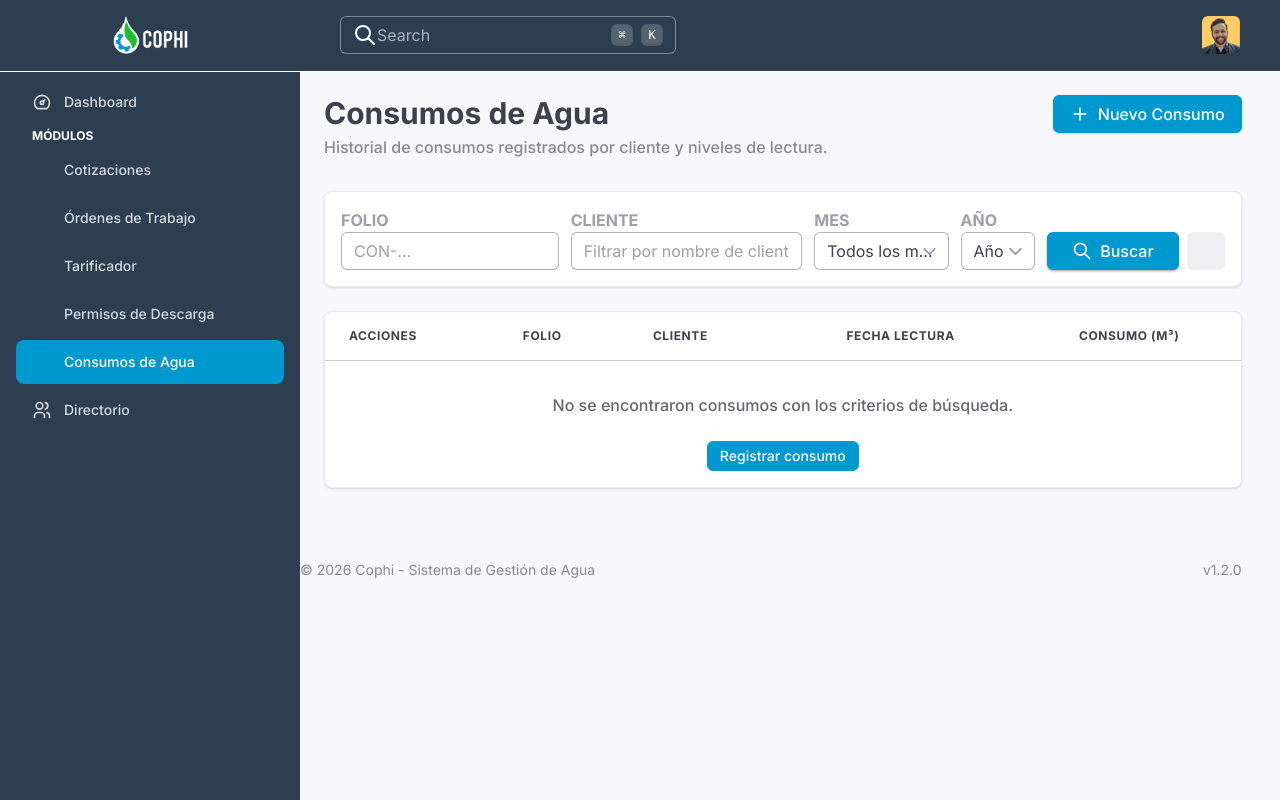
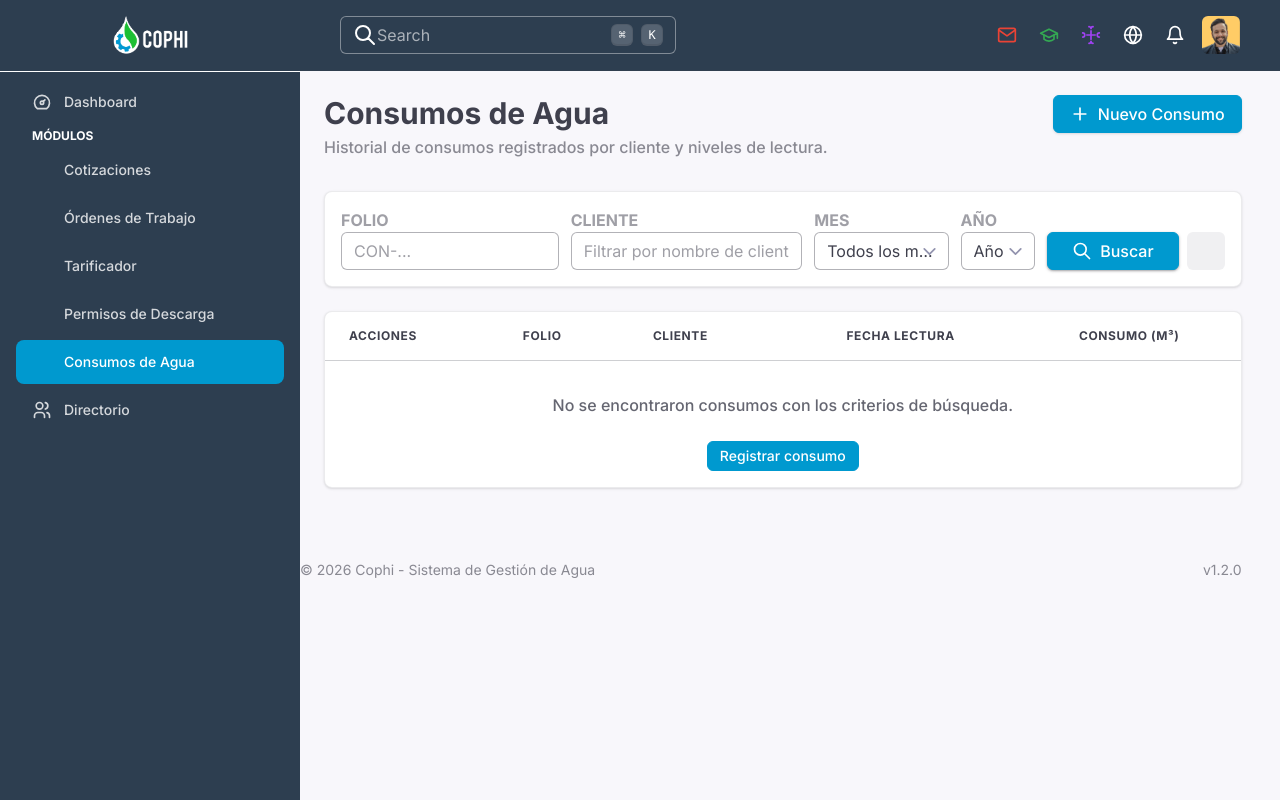
Before and after one commit to iyari02medina/Plantillas, a Flask app: page /consumos in a window 1280 px wide. Run offline with Flask 3, Linux system fonts and the light colour scheme.

Commit message:
se agregaron iconos al navbar

```diff
--- a/interfaz/templates/base_flyonui.html
+++ b/interfaz/templates/base_flyonui.html
@@ -168,7 +168,71 @@
                         </div>
                     </div>
 
-                    <div class="navbar-end items-center gap-4">
+                    <div class="navbar-end items-center gap-2">
+                        <!-- Quick Links -->
+                        <div class="flex items-center gap-1 mr-2">
+                            <!-- Gmail -->
+                            <a href="https://mail.google.com" target="_blank"
+                                class="btn btn-text btn-circle hover:bg-white/10" title="Gmail">
+                                <svg xmlns="http://www.w3.org/2000/svg" width="20" height="20" viewBox="0 0 24 24"
+                                    fill="none" stroke="#ea4335" stroke-width="2" stroke-linecap="round"
+                                    stroke-linejoin="round">
+                                    <path
+                                        d="M4 4h16c1.1 0 2 .9 2 2v12c0 1.1-.9 2-2 2H4c-1.1 0-2-.9-2-2V6c0-1.1.9-2 2-2z">
+                                    </path>
+                                    <polyline points="22,6 12,13 2,6"></polyline>
+                                </svg>
+                            </a>
+                            <!-- Google Drive -->
+                            <a href="https://drive.google.com" target="_blank"
+                                class="btn btn-text btn-circle hover:bg-white/10" title="Google Drive">
+                                <svg xmlns="http://www.w3.org/2000/svg" width="20" height="20" viewBox="0 0 24 24"
+                                    fill="none" stroke="#34a853" stroke-width="2" stroke-linecap="round"
+                                    stroke-linejoin="round">
+                                    <path d="M22 10v6M2 10l10-5 10 5-10 5z"></path>
+                                    <path d="M6 12v5c3 3 9 3 12 0v-5"></path>
+                                </svg>
+                            </a>
+                            <!-- NotebookLM -->
+                            <a href="https://notebooklm.google.com" target="_blank"
+                                class="btn btn-text btn-circle hover:bg-white/10" title="NotebookLM">
+                                <svg xmlns="http://www.w3.org/2000/svg" width="20" height="20" viewBox="0 0 24 24"
+                                    fill="none" stroke="#a142f4" stroke-width="2" stroke-linecap="round"
+                                    stroke-linejoin="round">
+                                    <path
+                                        d="M9.5 2A2.5 2.5 0 0 1 12 4.5A2.5 2.5 0 0 1 14.5 2M9.5 22A2.5 2.5 0 0 0 12 19.5A2.5 2.5 0 0 0 14.5 22M2 9.5A2.5 2.5 0 0 1 4.5 12A2.5 2.5 0 0 1 2 14.5M22 9.5A2.5 2.5 0 0 0 19.5 12A2.5 2.5 0 0 0 22 14.5M12 7v10M7 12h10">
+                                    </path>
+                                </svg>
+                            </a>
+                            <!-- Web -->
+                            <a href="#" target="_blank" class="btn btn-text btn-circle text-white hover:bg-white/10"
+                                title="Página Web">
+                                <svg xmlns="http://www.w3.org/2000/svg" width="20" height="20" viewBox="0 0 24 24"
+                                    fill="none" stroke="#ffffff" stroke-width="2" stroke-linecap="round"
+                                    stroke-linejoin="round">
+                                    <circle cx="12" cy="12" r="10"></circle>
+                                    <line x1="2" y1="12" x2="22" y2="12"></line>
+                                    <path
+                                        d="M12 2a15.3 15.3 0 0 1 4 10 15.3 15.3 0 0 1-4 10 15.3 15.3 0 0 1-4-10 15.3 15.3 0 0 1 4-10z">
+                                    </path>
+                                </svg>
+                            </a>
+                            <button class="btn btn-text btn-circle text-white hover:bg-white/10 relative"
+                                title="Notificaciones">
+                                <svg xmlns="http://www.w3.org/2000/svg" width="20" height="20" viewBox="0 0 24 24"
+                                    fill="none" stroke="#ffffff" stroke-width="2" stroke-linecap="round"
+                                    stroke-linejoin="round">
+                                    <path d="M18 8A6 6 0 0 0 6 8c0 7-3 9-3 9h18s-3-2-3-9"></path>
+                                    <path d="M13.73 21a2 2 0 0 1-3.46 0"></path>
+                                </svg>
+                                <span class="absolute top-2 right-2 flex h-2 w-2">
+                                    <span
+                                        class="animate-ping absolute inline-flex h-full w-full rounded-full bg-error opacity-75"></span>
+                                    <span class="relative inline-flex rounded-full h-2 w-2 bg-error"></span>
+                                </span>
+                            </button>
+                        </div>
+
                         <!-- Profile Dropdown (Simplified) -->
                         <div class="dropdown relative inline-flex [--offset:21]">
                             <button id="profile-dropdown" type="button" class="dropdown-toggle avatar"
```
